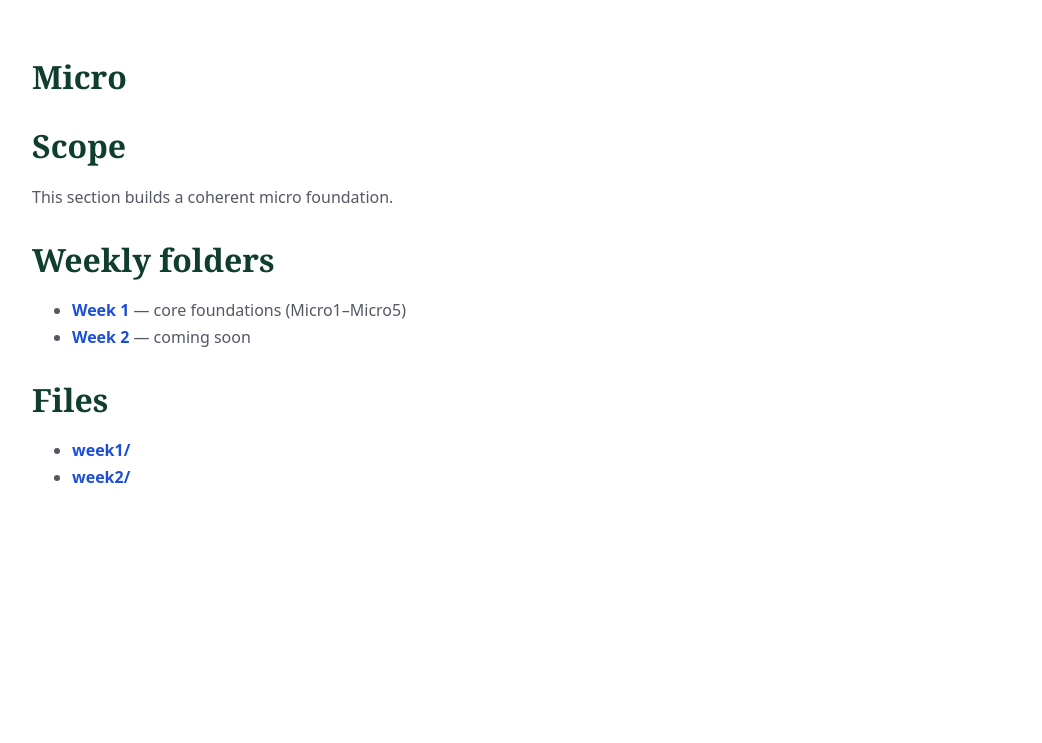
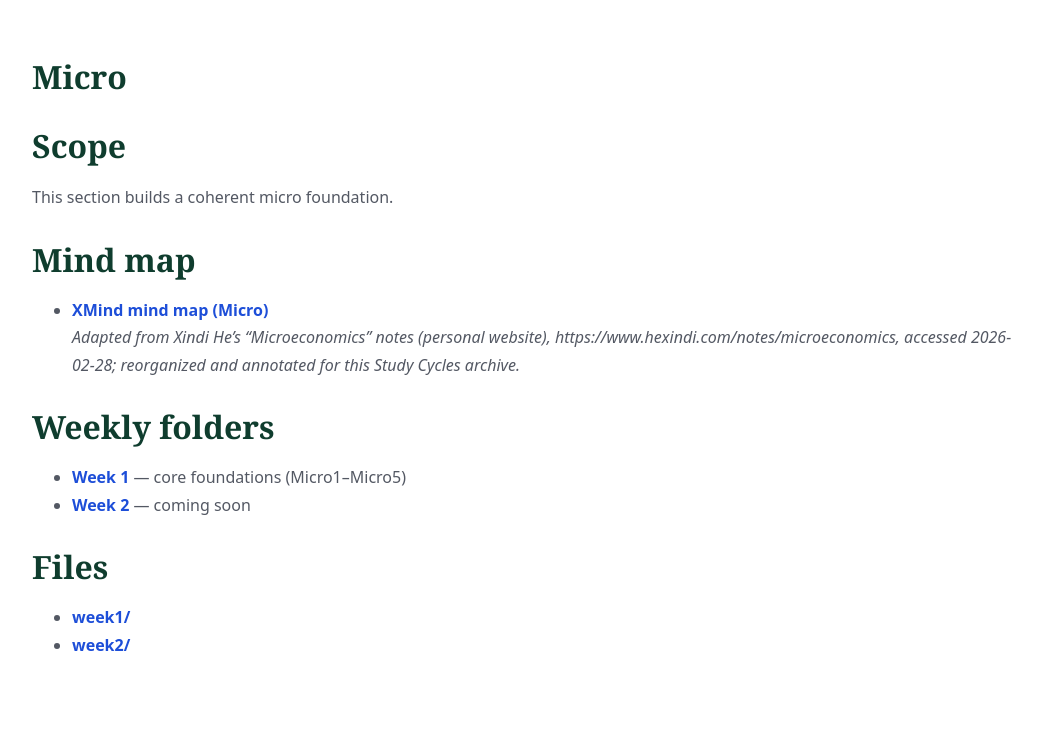
Before and after one commit to yaxinzn/study-archive, a Jekyll site: the page built from materials/micro/index.md, in a window 1280 px wide. Shown: the part 472-1215 px from the top of the page, without its empty margins (118-1160 px from the left). Built offline with Jekyll 4.4.1, drawn with Linux system fonts in a browser that asks for light colours; before the commit the page ends 1048 px from its top, so only the background shows below that.

Commit message:
Micro: add XMind mind map link with academic attribution

```diff
--- a/materials/micro/index.md
+++ b/materials/micro/index.md
@@ -11,6 +11,12 @@ hero_desc: Notes, PDFs, and structured summaries for Micro.
 ## Scope
 This section builds a coherent micro foundation.
 
+## Mind map
+
+- **[XMind mind map (Micro)](https://app.xmind.com/share/BGA5niRe)**
+  *Adapted from Xindi He’s “Microeconomics” notes (personal website), https://www.hexindi.com/notes/microeconomics, accessed 2026-02-28; reorganized and annotated for this Study Cycles archive.*
+
+
 ## Weekly folders
 - **[Week 1](week1/)** — core foundations (Micro1–Micro5)
 - **[Week 2](week2/)** — coming soon
```
